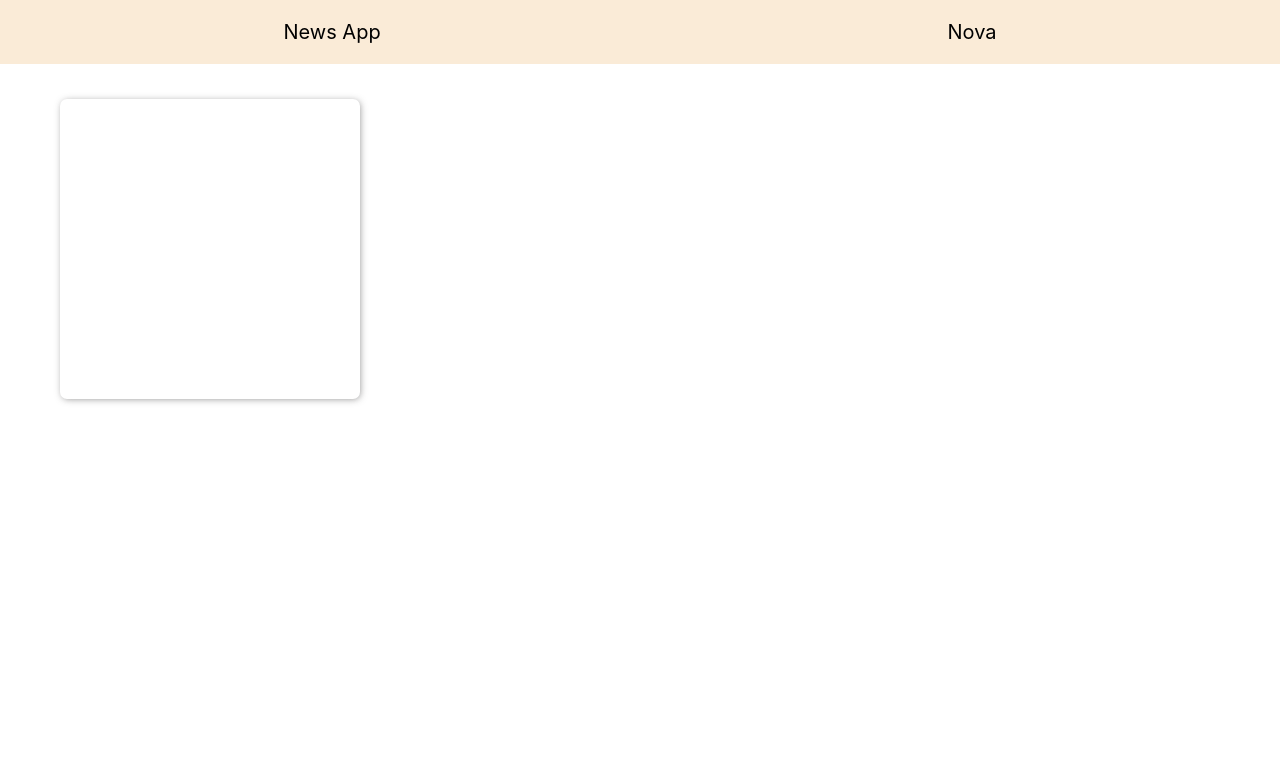
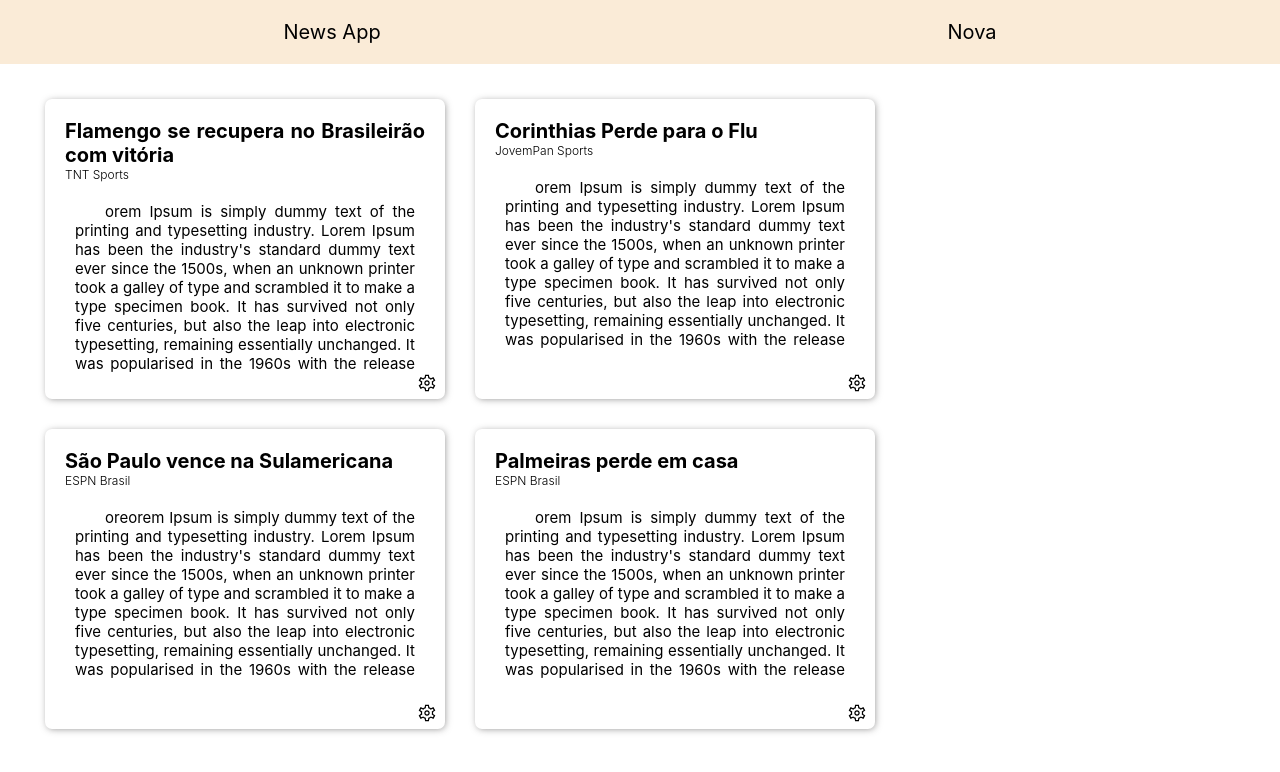
Before and after one commit to Jrodolfosilva/app-noticias-react, a React app in the folder news/: page / in a window 1280 px wide. Built offline with nearby package versions, Linux system fonts and the light colour scheme; data requests are answered from the project's data file.

Commit message:
Update page News
Estruturação da pagina News. Realização do "GET" e renderização em tela. Implementação do botão para editar ou excluir postagens.

```diff
--- a/news/db.json
+++ b/news/db.json
@@ -5,6 +5,24 @@
       "title": "Palmeiras perde em casa",
       "autor": "ESPN Brasil",
       "content": "orem Ipsum is simply dummy text of the printing and typesetting industry. Lorem Ipsum has been the industry's standard dummy text ever since the 1500s, when an unknown printer took a galley of type and scrambled it to make a type specimen book. It has survived not only five centuries, but also the leap into electronic typesetting, remaining essentially unchanged. It was popularised in the 1960s with the release of Letraset sheets containing Lorem Ipsum passages, and more recently with desktop publishing software like Aldus PageMaker including versions of Lorem Ipsum."
+    },
+    {
+      "id": 2,
+      "title": "São Paulo vence na Sulamericana",
+      "autor": "ESPN Brasil",
+      "content": "oreorem Ipsum is simply dummy text of the printing and typesetting industry. Lorem Ipsum has been the industry's standard dummy text ever since the 1500s, when an unknown printer took a galley of type and scrambled it to make a type specimen book. It has survived not only five centuries, but also the leap into electronic typesetting, remaining essentially unchanged. It was popularised in the 1960s with the release of Letraset sheets containing Lorem Ipsum passages, and more recently with desktop publishing software like Aldus PageMaker including versions of Lorem Ipsum.m Ipsum is simply dummy text of the printing and typesetting industry. Lorem Ipsum has been the industry's standard dummy text ever since the 1500s, when an unknown printer took a galley of type and scrambled it to make a type specimen book. It has survived not only five centuries, but also the leap into electronic typesetting, remaining essentially unchanged. It was popularised in the 1960s with the release of Letraset sheets containing Lorem Ipsum passages, and more recently with desktop publishing software like Aldus PageMaker including versions of Lorem Ipsum."
+    },
+    {
+      "id": 3,
+      "title": "Corinthias Perde para o Flu",
+      "autor": "JovemPan Sports",
+      "content": "orem Ipsum is simply dummy text of the printing and typesetting industry. Lorem Ipsum has been the industry's standard dummy text ever since the 1500s, when an unknown printer took a galley of type and scrambled it to make a type specimen book. It has survived not only five centuries, but also the leap into electronic typesetting, remaining essentially unchanged. It was popularised in the 1960s with the release of Letraset sheets containing Lorem Ipsum passages, and more recently with desktop publishing software like Aldus PageMaker including versions of Lorem Ipsum."
+    },
+    {
+      "id": 4,
+      "title": "Flamengo se recupera no Brasileirão com vitória",
+      "autor": "TNT Sports",
+      "content": "orem Ipsum is simply dummy text of the printing and typesetting industry. Lorem Ipsum has been the industry's standard dummy text ever since the 1500s, when an unknown printer took a galley of type and scrambled it to make a type specimen book. It has survived not only five centuries, but also the leap into electronic typesetting, remaining essentially unchanged. It was popularised in the 1960s with the release of Letraset sheets containing Lorem Ipsum passages, and more recently with desktop publishing software like Aldus PageMaker including versions of Lorem Ipsum."
     }
   ]
 }
--- a/news/src/news/CardNews.js
+++ b/news/src/news/CardNews.js
@@ -1,5 +1,7 @@
 import React from "react"
+import {Link} from "react-router-dom"
 import Styles from "./CardNews.module.css"
+import settings from "../settings.svg"
 
 
 const CardNews = ({poster})=>{
@@ -10,6 +12,9 @@ const CardNews = ({poster})=>{
             <p>{poster.title}</p>
             <span>{poster.autor}</span>
             <p className={Styles.container_card__content}>{poster.content}</p>
+            <Link to={`/create/${poster.id}`}>
+            <img src={settings}/>
+            </Link>
         </div>
     );
 }
--- a/news/src/news/CardNews.module.css
+++ b/news/src/news/CardNews.module.css
@@ -1,10 +1,17 @@
 .container_card{
-    margin-left: 5rem;
     background-color: #fff;
     box-shadow:1px 1px 7px -1px rgba(53, 51, 51, 0.534);
     border-radius: 0.7rem;
     height: 30rem;
-    width: 30rem;
+    width: 40rem;
+    text-align:justify;
+    padding:2rem 2rem;
+    cursor: pointer;
+    transition: 0.3s;
+    position: relative;
+}
+.container_card:hover{
+    transform: scale(1.05);
 }
 
 .container_card p:first-child{
@@ -19,8 +26,14 @@
 .container_card__content{
     text-indent: 3rem;
     padding: 0 1rem;
-
-    height: 17ch;
+    font-size:1.5rem ;
+    height: 18ch;
     overflow: hidden;
 
 }
+.container_card img{
+    width: 2rem;
+    position: absolute;
+    bottom: 02%;
+    right: 02%;
+}
--- a/news/src/news/News.js
+++ b/news/src/news/News.js
@@ -1,14 +1,29 @@
 import React,{useState,useEffect} from "react"
+import axios from "axios"
 import CardNews from "./CardNews";
 import Styles from "./News.module.css"
 
 const News = ()=>{
+
     const [noticias,setNoticias] = useState([]);
+
+    useEffect(()=>{
+        axios.get("http://localhost:5000/materias?_sort=id&_order=desc")
+        .then((resp)=>{
+            setNoticias(resp.data)
+
+        })
+    },[])
+
 
 
     return(
         <div className={Styles.container_news}>
-            <CardNews poster={noticias}/>
+
+            {  noticias.map((poster)=>(
+                <CardNews poster={poster}/>
+            ))
+            }
         </div>
     );
 }
--- a/news/src/news/News.module.css
+++ b/news/src/news/News.module.css
@@ -0,0 +1,8 @@
+.container_news{
+    display: flex;
+    justify-content: center;
+    gap:3rem;
+    width: 90rem;
+    flex-wrap: wrap;
+    padding: 2rem 0 ;
+}
```
Also changed, not shown: news/README1.md (added), news/src/settings.svg (added).
